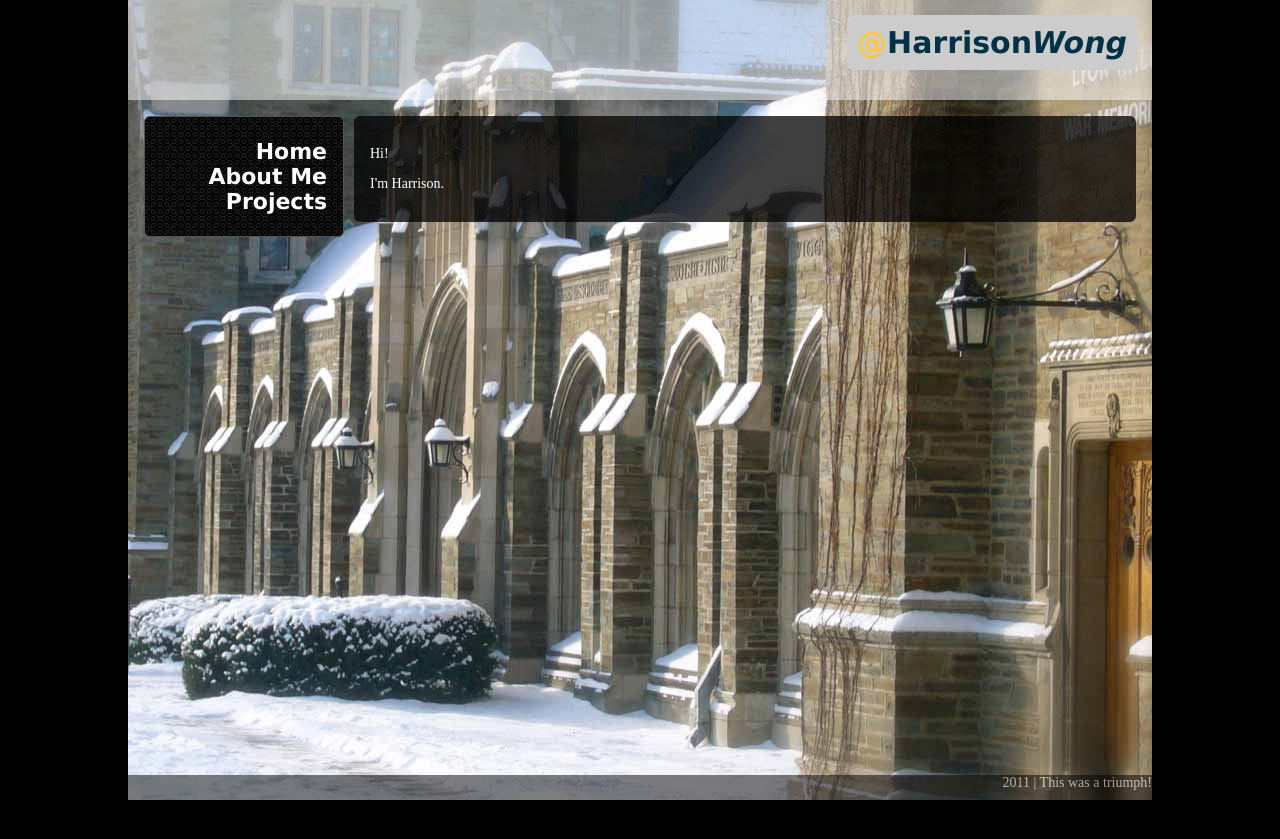
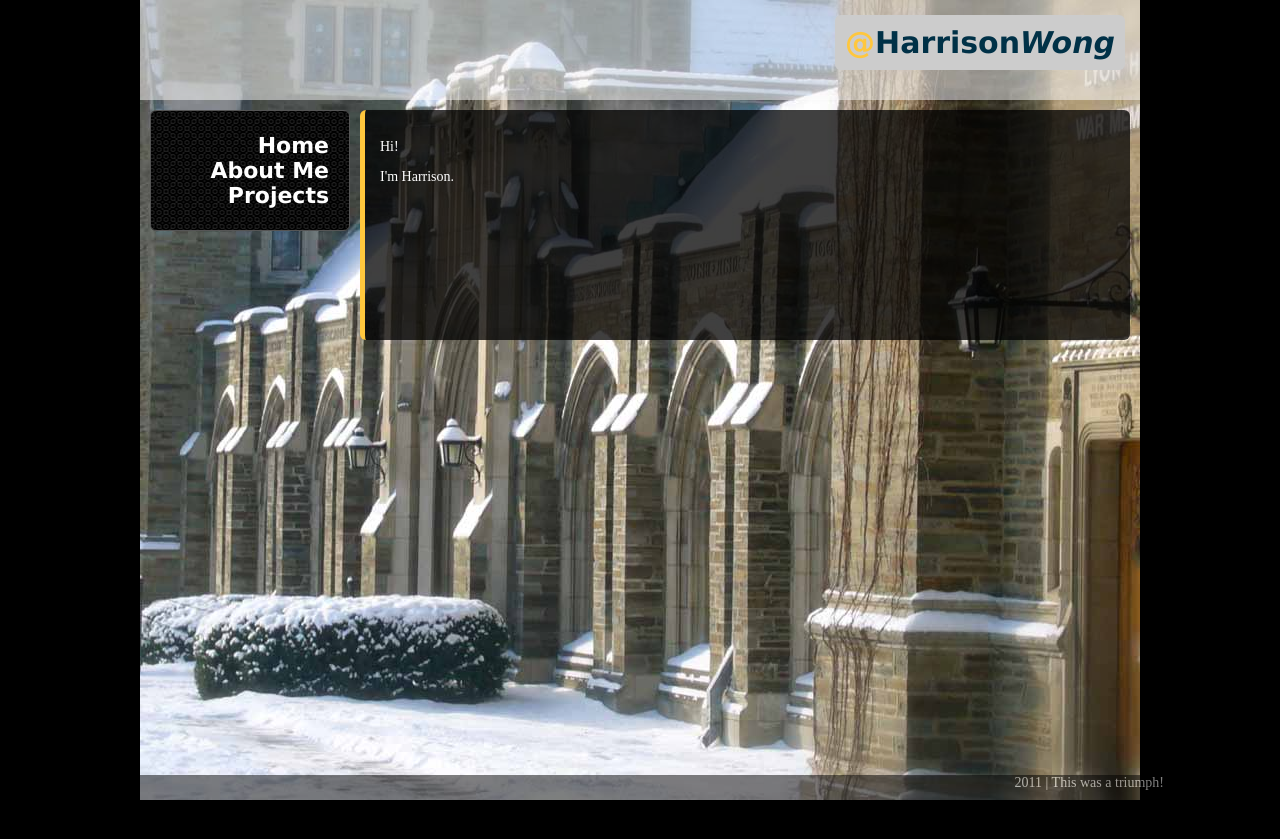
Before and after one commit to HarrisonW/harrisonw.github.io, a Jekyll site: the page built from index.html, in a window 1280 px wide. Shown: the top 839 px of the page. Built offline with Jekyll 4.4.1, drawn with Linux system fonts in a browser that asks for light colours.

Commit message:
Added callout triangle

```diff
--- a/css/style.css
+++ b/css/style.css
@@ -5,7 +5,7 @@
 	font-size: 14px;
 }
 #container {
-	width: 1024px;
+	width: 1000px;
 	background: #fff url('cornellsnow.jpg') no-repeat left top;
 	margin: 0px auto;
 	height: 800px;
@@ -33,13 +33,13 @@
 	color: #000;
 	width: 200px;
 	float: left;
-	margin-top: 16px;
-	margin-left: 16px
+	margin-top: 10px;
+	margin-left: 10px
 }
 #menu ul {
 	list-style: none;
 	text-align: right;
-	padding-right: 16px;
+	padding-right: 20px;
 }
 #menu a {
 	text-decoration: none;
@@ -47,14 +47,27 @@
 #menu li a:active, a.active {
 	color: #0972a5;
 }
+.callout {
+  border-color: transparent #FFC73D transparent transparent;
+  border-style: solid;
+  border-width: 30px 30px 30px 0px;
+  /*
+  width: 30px;
+  height: 50px; */
+
+  position: absolute;
+  left: 190px; /* Width of the menu - right padding */
+}
 #content {
 	float: right;
 	background-color: rgba(0,0,0,0.75);
-	margin-right: 16px;
-	margin-top: 16px;
-	width: 750px;
-	padding: 16px;
+	border-left: #FFC73D solid 5px;
+	margin-right: 10px;
+	margin-top: 10px;
+	width: 735px;
+	padding: 15px;
 	color: #fff;
+	min-height: 200px;
 }
 #footer {
 	background-color: rgba(0,0,0,1);
--- a/js/site.js
+++ b/js/site.js
@@ -1,8 +1,15 @@
+function getPageName(string) {
+  parts = string.toLowerCase().split('/');
+  return parts[parts.length - 1];
+}
 $(document).ready(function() {
 	$("#years").accordion({autoHeight: false});
 	$("#menu a").each(function() {
-		if($(this).attr("href") == location.href.toLowerCase()) {
+		if(getPageName($(this).attr("href")) == getPageName(location.href)) {
 			$(this).addClass("active");
+			div = $('<div class="callout"></div>');
+			div.css('top',$(this).offset().top-15);
+			$('#menu').after(div);
 		}
 	});
 	$(".projects h4").each(function() {
```
Also changed, not shown: 1 other file.
